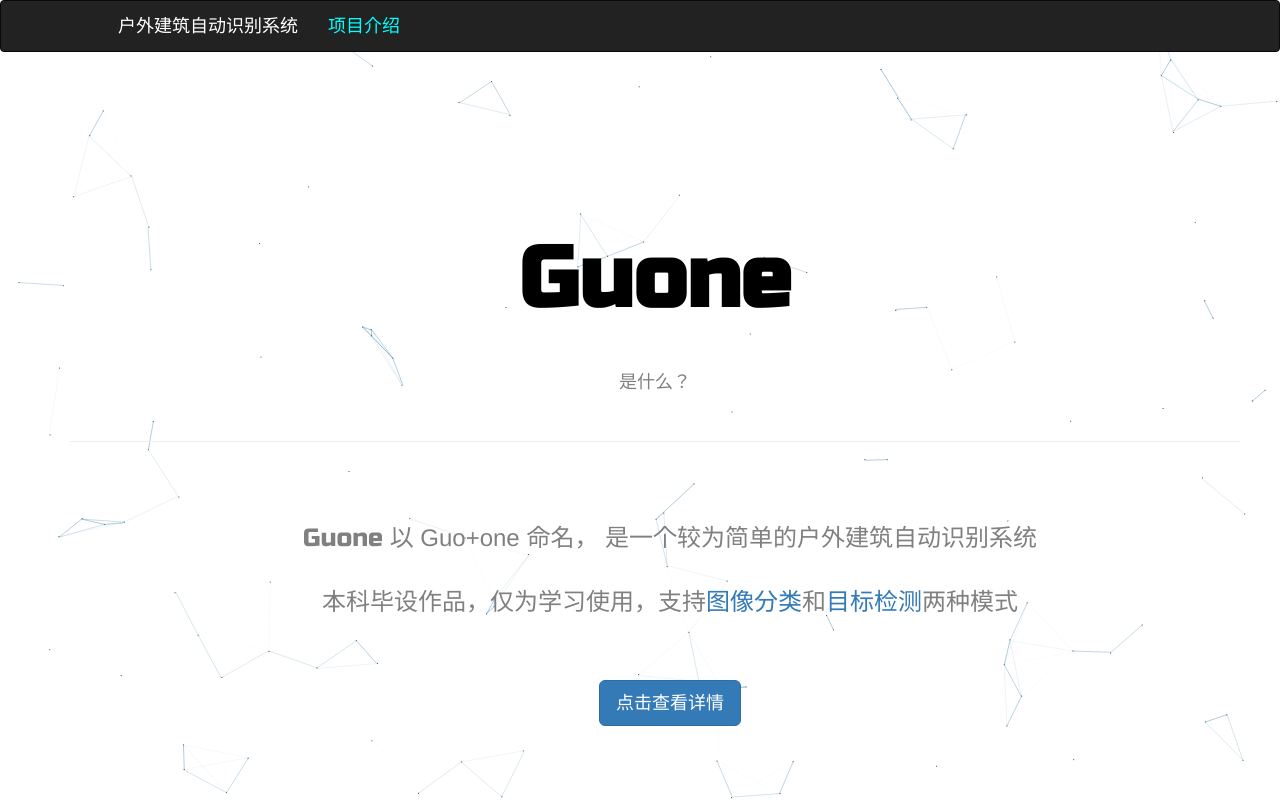
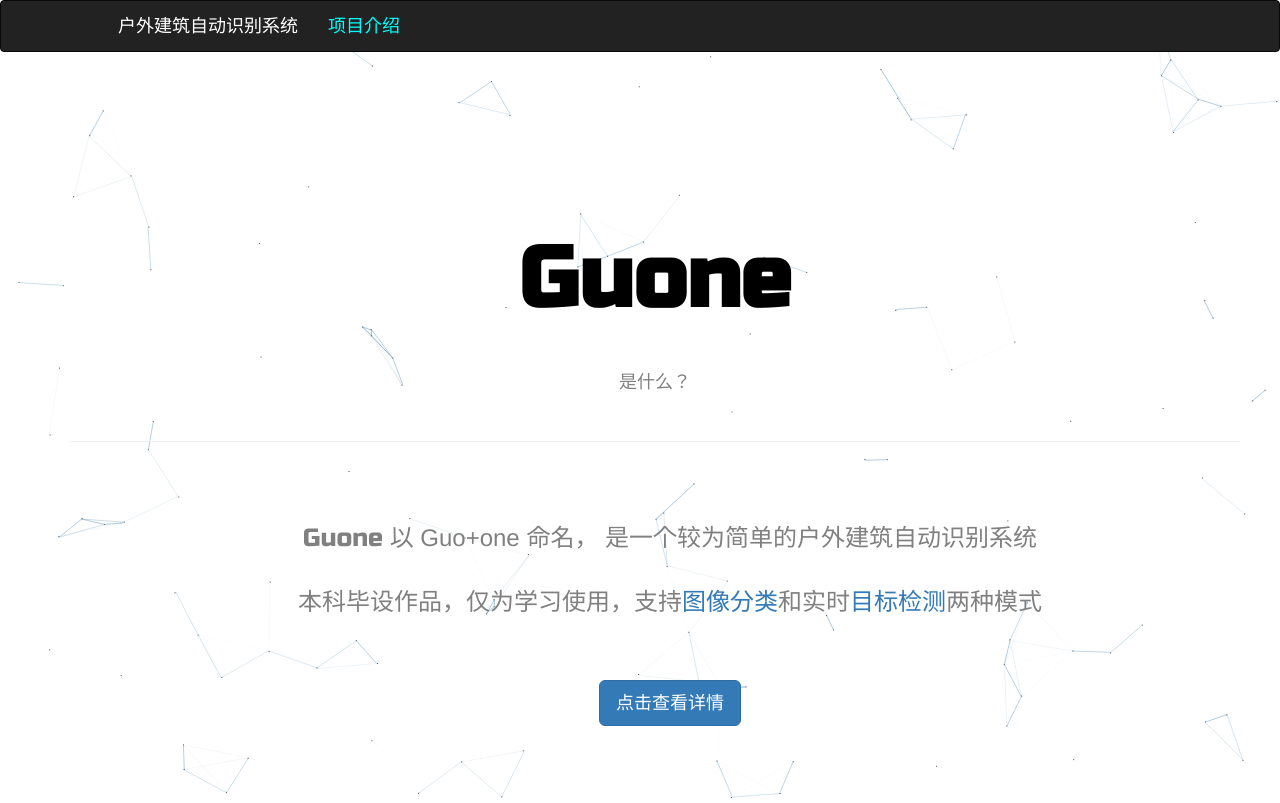
Before and after one commit to feileo/guone, a Flask app: page /intro in a window 1280 px wide. Shown: the top 803 px of the page. Run offline with Flask 2, Linux system fonts and the light colour scheme; parts of the project's set-up code (start-up, migrations or seed data) failed here and were passed over; some libraries are stand-ins or nearby versions.

Commit message:
update intro

```diff
--- a/templates/intro.html
+++ b/templates/intro.html
@@ -78,7 +78,7 @@
           <font class="myheade" style="font-size: 25px; color: gray;">Guone</font>
           <font size="5" color="gray"> 以 Guo+one 命名， </font>
           <font size="5" color="gray"> 是一个较为简单的户外建筑自动识别系统</font><br><br>
-          <font size="5" color="gray"> 本科毕设作品，仅为学习使用，支持<a onclick="mode_1();">图像分类</a>和<a onclick="mode_2();">目标检测</a>两种模式</font>
+          <font size="5" color="gray"> 本科毕设作品，仅为学习使用，支持<a onclick="mode_1();">图像分类</a>和实时<a onclick="mode_2();">目标检测</a>两种模式</font>
         </font>
         <br><br><br>
         <button class="btn btn-lg btn-primary btn-shadow" onclick="intro();">点击查看详情</button>
```
